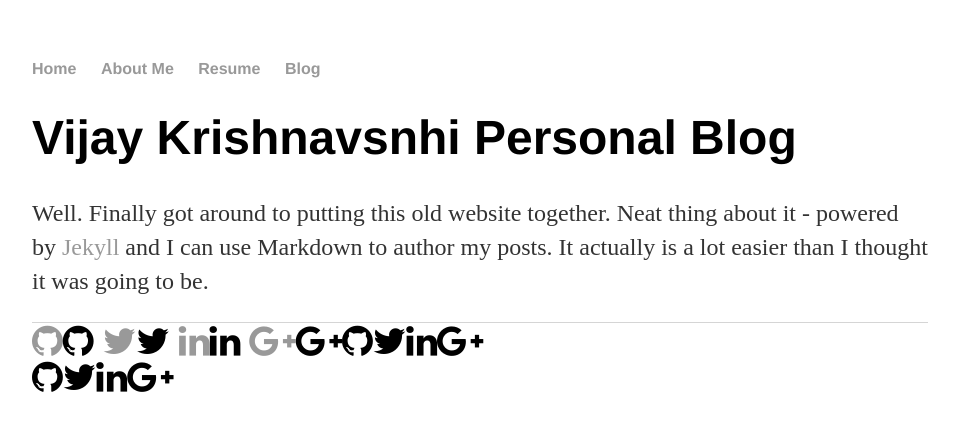
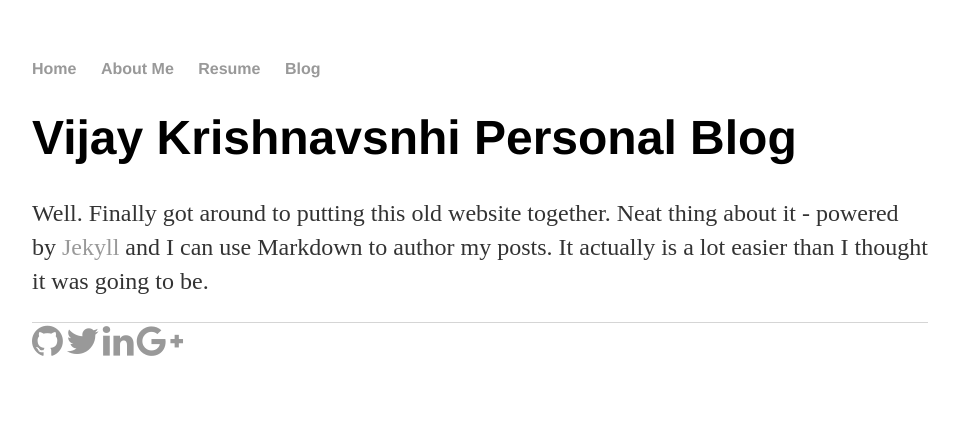
Before and after one commit to vijaykrishnavanshi/vijaykrishnavanshi.github.io, a Jekyll site: the page built from _posts/2014-04-30-vijay-krishnavanshi-site-launched.md, in a window 1280 px wide. Shown: the top 431 px of the page, without its empty margins (160-1116 px from the left). Built offline with Jekyll 4.4.1, drawn with Linux system fonts in a browser that asks for light colours.

Commit message:
Update Footer

```diff
--- a/_layouts/default.html
+++ b/_layouts/default.html
@@ -23,16 +23,16 @@
 			<footer>
 				<span>
 					<a href="https://github.com/vijaykrishnavanshi">
-						<i class="fa fa-github" style="font-size:36px"/>
+						<i class="fa fa-github" style="font-size:36px"></i>
 					</a>
 					<a href="https://twitter.com/vkrishnavanshi">
-						<i class="fa fa-twitter" style="font-size:36px"/>
+						<i class="fa fa-twitter" style="font-size:36px"></i>
 					</a>
 					<a href="https://www.linkedin.com/in/vijaykrishnavanshi">
-						<i class="fa fa-linkedin" style="font-size:36px"/>
+						<i class="fa fa-linkedin" style="font-size:36px"></i>
 					</a>
 					<a href="https://www.linkedin.com/in/vijaykrishnavanshi">
-						<i class="fa fa-google-plus" style="font-size:36px"/>
+						<i class="fa fa-google-plus" style="font-size:36px"></i>
 					</a>
 				</span>
 			</footer>
```
